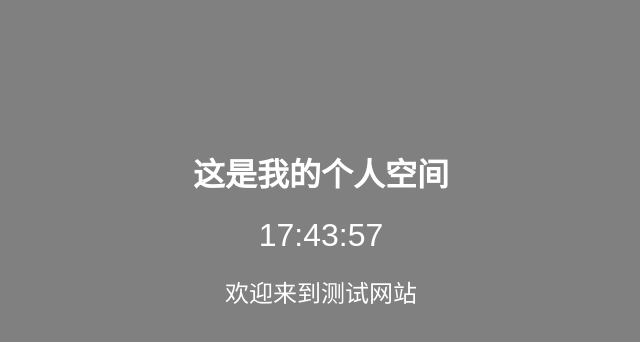
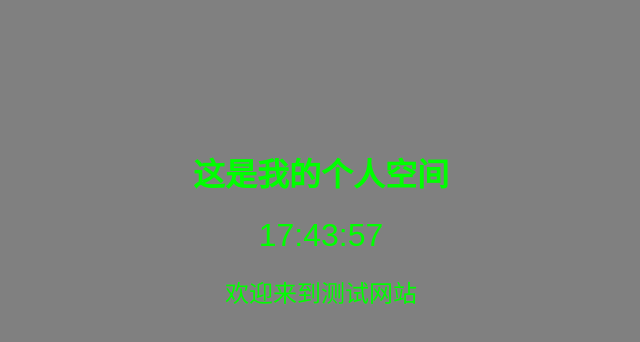
Before and after one commit to ZLZHnamioohi/ZLZH, a plain HTML site: page index.html in a window 1280 px wide. Shown: the whole page, without its empty margins (319-959 px from the left). Drawn offline with Linux system fonts and the light colour scheme.

Commit message:
Update index.html

```diff
--- a/index.html
+++ b/index.html
@@ -7,8 +7,8 @@
 body {
   margin: 0;
   font-family: 'Arial', sans-serif;
-  background-color: #808080; /* 这里设置了背景颜色为灰色 */
-  color: white;
+  background-color: #808080;
+  color: #00FF00;
   text-align: center;
   padding-top: 10%;
 }
@@ -23,7 +23,7 @@ body {
 </style>
 </head>
 <body>
-<a href="https://b23.tv/osJhv0b" style="color: white; text-decoration: none;"><h1>这是我的个人空间</h1></a>
+<a href="https://b23.tv/osJhv0b" style="color: #00FF00; text-decoration: none;"><h1>这是我的个人空间</h1></a>
 <div id="time"></div>
 <div id="welcome">欢迎来到测试网站</div>
 <script>
```
